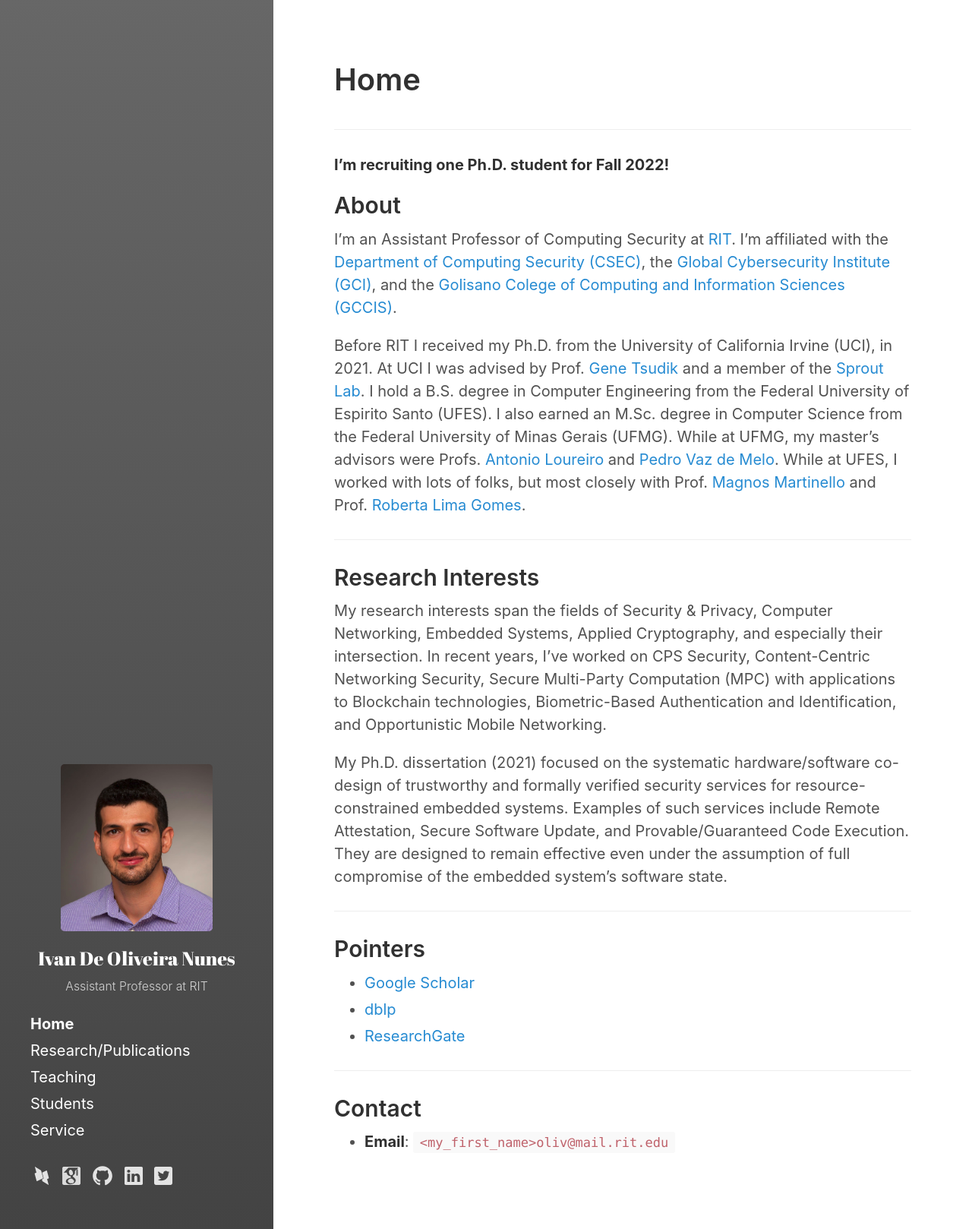
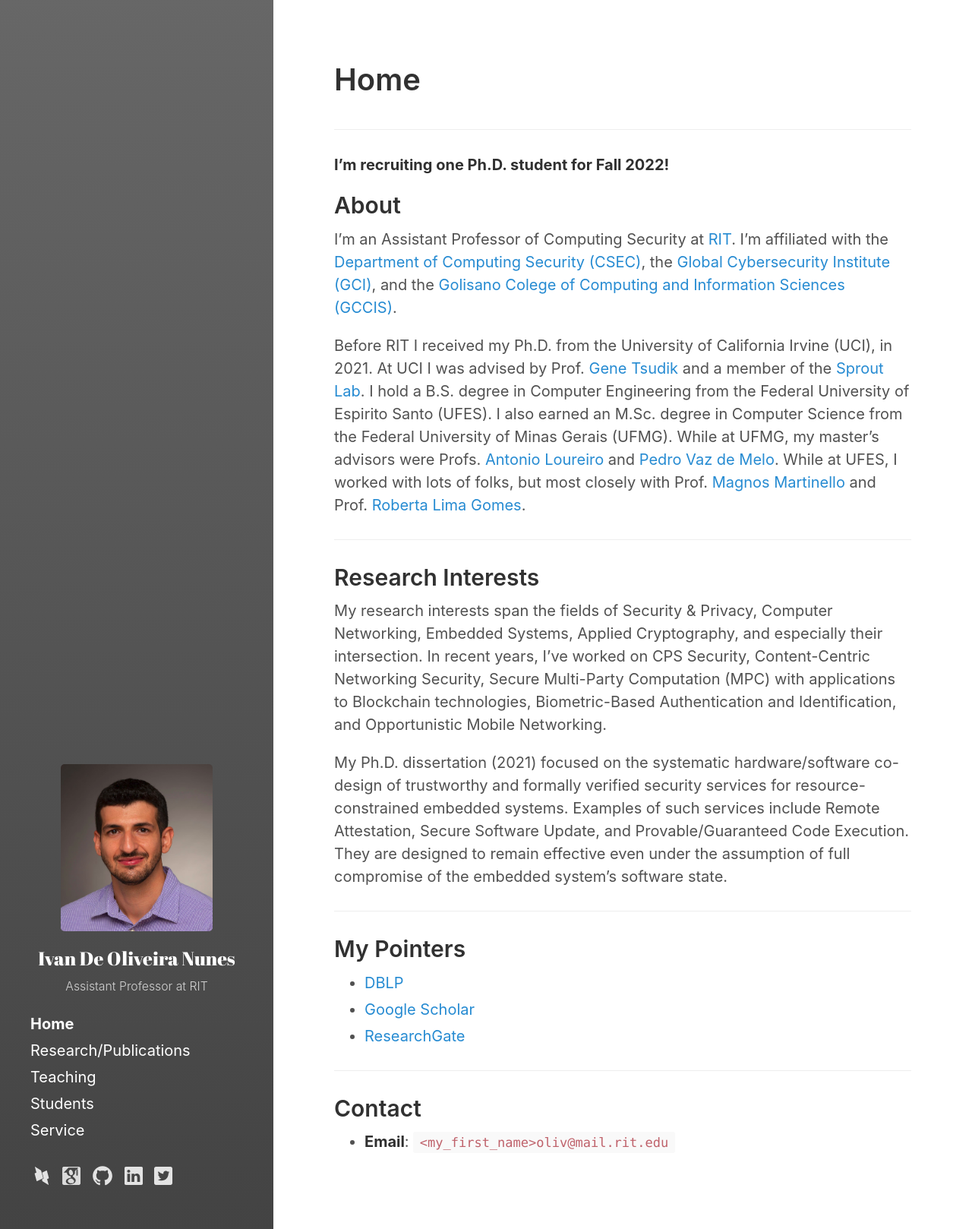
Before and after one commit to ivanolive/ivanolive.github.io, a Jekyll site: the page built from index.md, in a window 1280 px wide. Shown: the whole page at 76% size. Built offline with Jekyll 4.4.1, drawn with Linux system fonts in a browser that asks for light colours.

Commit message:
cosmetics

```diff
--- a/index.md
+++ b/index.md
@@ -44,10 +44,10 @@ ___
 ___
 
 
-## Pointers
+## My Pointers
 
++ [DBLP](https://dblp.org/pid/173/5375.html)
 + [Google Scholar](https://scholar.google.com/citations?user=2ITEX20AAAAJ&hl=en&oi=ao)
-+ [dblp](https://dblp.org/pid/173/5375.html)
 + [ResearchGate](https://www.researchgate.net/profile/Ivan_De_Oliveira_Nunes2)
 
 ___
```
Also changed, not shown: research.md (+1 -1 lines).
